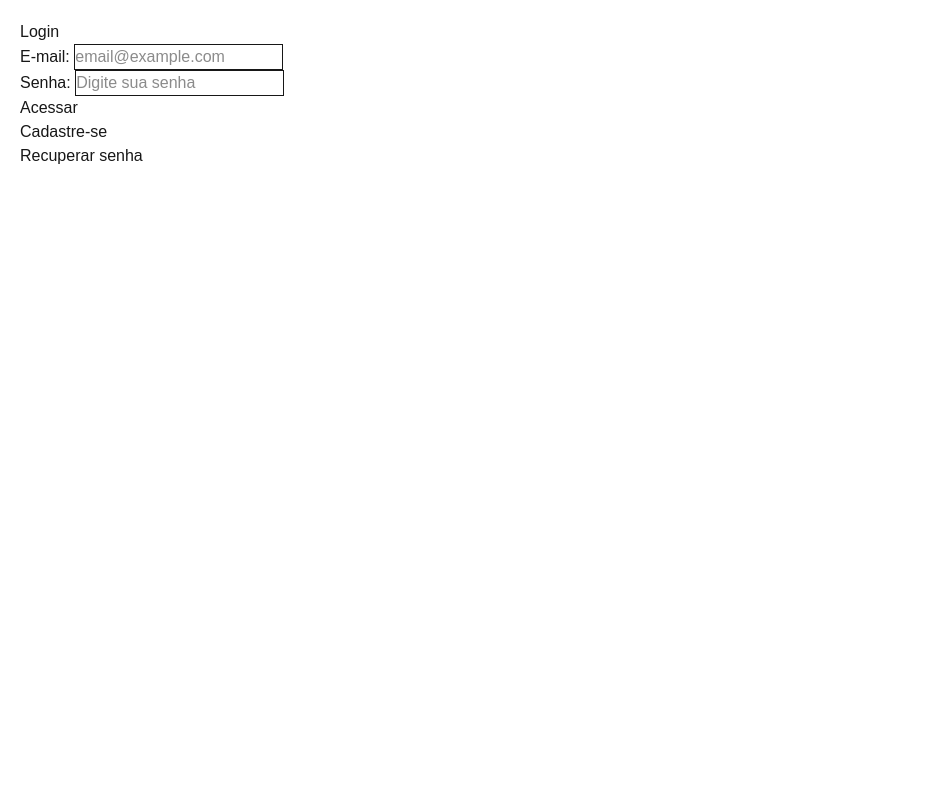
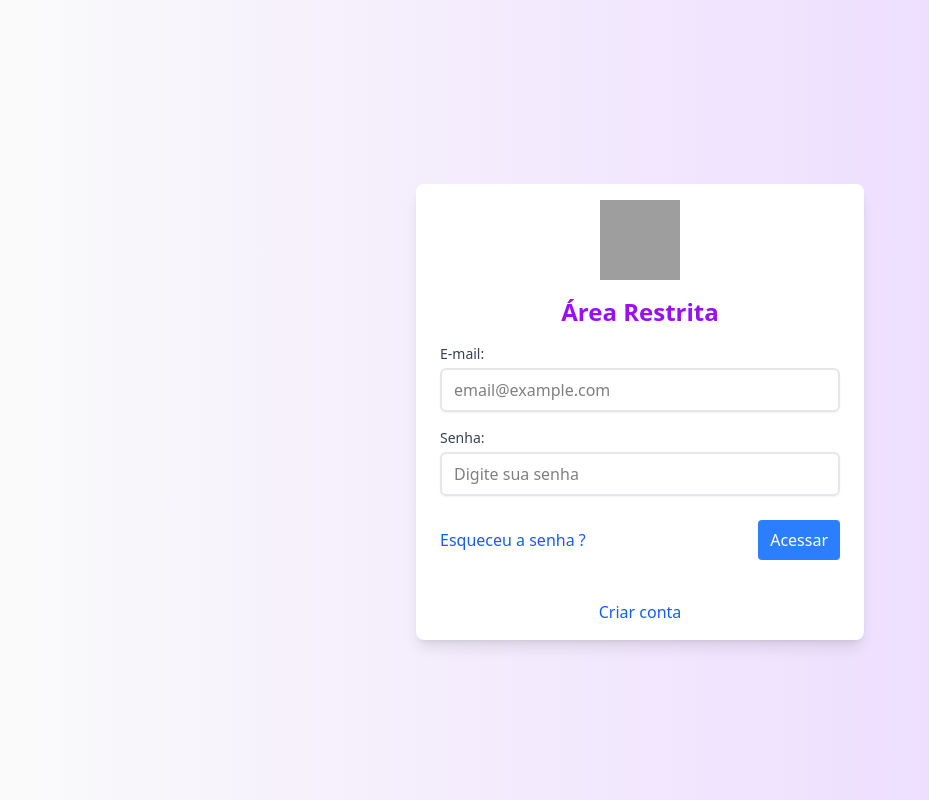
Before and after one commit to CamiPeroto/adm-react, a Next.js app: page /login in a window 1280 px wide. Shown: the whole page, without its empty margins (0-929 px from the left). Built offline with nearby package versions, Linux system fonts and the light colour scheme; grey boxes are pictures that could not be loaded.

Commit message:
Criando as interfaces de autenticação e os componentes de alerta e carregamento

```diff
--- /dev/null
+++ b/src/app/components/AlertMessage/index.tsx
@@ -0,0 +1,16 @@
+//importar os hooks do react para o estado useState
+import React from "react";
+
+interface AlertMessageProps{
+    type: "success" | "error";
+    message: string | null
+}
+
+export default function AlertMessage( {type, message}: AlertMessageProps ){
+    if(!message) return null;
+    return(
+        <p className={`alert-${type=== "success" ? "success" : "danger"}`}>
+        {message}
+         </p>
+    )
+}
--- /dev/null
+++ b/src/app/components/LoadingSpinner/index.tsx
@@ -0,0 +1,14 @@
+"use client";
+//importar os hooks do react para o estado useState
+import React from "react";
+
+const LoadingSpinner = () => {
+    return(
+        <div className="fixed inset-0  bg-black opacity-10 z-50 flex justify-center items-center">
+            <div className="w-16 h-16 border-t-4  border-fuchsia-200 border-solid rounded-full animate-spin">
+            </div>
+        </div>
+    );
+}
+
+export default LoadingSpinner;
--- a/src/app/globals.css
+++ b/src/app/globals.css
@@ -1,28 +1,79 @@
 @import "tailwindcss";
 
-:root {
-  --background: #ffffff;
-  --foreground: #171717;
+@layer components {
+/* Inicio Login */
+.bg-login {
+  @apply bg-gradient-to-r from-neutral-50 to-purple-200 min-h-screen flex flex-col justify-center items-center;
 }
-
-@theme inline {
-  --color-background: var(--background);
-  --color-foreground: var(--foreground);
-  --font-sans: var(--font-geist-sans);
-  --font-mono: var(--font-geist-mono);
+.card-login {
+  @apply mt-6 w-full overflow-hidden bg-white px-6 py-4 shadow-lg sm:max-w-md sm:rounded-lg;
 }
-
-@media (prefers-color-scheme: dark) {
-  :root {
-    --background: #0a0a0a;
-    --foreground: #ededed;
-  }
+.logo-wrapper-login {
+  @apply flex justify-center mb-4;
 }
-
-body {
-  background: var(--background);
-  color: var(--foreground);
-  font-family: Arial, Helvetica, sans-serif;
-  padding: 20px;
-
+.logo-login {
+  @apply h-20 w-20;
 }
+.title-login {
+  @apply text-2xl font-bold text-center text-purple-600;
+}
+.form-group-login {
+  @apply mt-4;
+}
+.form-label-login {
+  @apply block text-sm font-medium text-gray-700;
+}
+.form-input-login {
+  @apply mt-1 block w-full rounded-md border-2 border-gray-200 shadow-xs focus:border-violet-300 focus:ring focus:ring-violet-400 focus:outline-none px-3 py-2;
+}
+.btn-group-login {
+  @apply mt-6 flex items-center justify-between;
+}
+.ref-login {
+  @apply mt-10 flex items-center justify-center;
+}
+.link-login {
+  @apply text-base  text-blue-600 hover:underline;
+}
+/* Fim Login */
+ /* Inicio Botões  */
+ .btn-primary {
+  @apply bg-blue-500 text-white text-sm px-2 py-1 rounded hover:bg-gray-400 transition-colors cursor-pointer;
+}
+.btn-primary-md{
+  @apply bg-blue-500 text-white text-base px-3 py-2 rounded hover:bg-gray-400 transition-colors cursor-pointer;
+}
+.btn-info {
+  @apply bg-cyan-500 text-white text-sm px-2 py-1 rounded hover:bg-gray-400 transition-colors cursor-pointer;
+}
+.btn-success {
+  @apply bg-green-600 text-white text-sm px-2 py-1 rounded hover:bg-gray-400 transition-colors cursor-pointer;
+}
+.btn-warning {
+  @apply bg-yellow-600 text-white text-sm px-2 py-1 rounded hover:bg-gray-400 transition-colors cursor-pointer;
+}
+.btn-danger {
+  @apply bg-red-700 text-white text-sm px-2 py-1 rounded hover:bg-gray-400 transition-colors cursor-pointer;
+}
+.align-icon-btn{
+  @apply flex items-center space-x-1
+}
+/* Fim Botões  */
+ /* Inicio Alertas  */
+ .alert-primary{
+  @apply p-3 my-3 text-sm text-blue-900 rounded-lg bg-blue-100 border border-blue-200;
+}
+.alert-info{
+  @apply p-3 my-3 text-sm text-purple-800 rounded-lg bg-purple-100 border border-purple-200;
+}
+.alert-success{
+  @apply p-3 my-3 text-sm text-green-900 rounded-lg bg-green-100 border border-green-200;
+}
+.alert-warning{
+  @apply p-3 my-3 text-sm text-yellow-900 rounded-lg bg-yellow-100 border border-yellow-200;
+}
+.alert-danger{
+  @apply p-3 my-3 text-sm text-red-900 rounded-lg bg-red-100 border border-red-200;
+}
+/* Fim Alertas  */
+}
--- a/src/app/login/page.tsx
+++ b/src/app/login/page.tsx
@@ -1,26 +1,23 @@
 "use client";
-import { useState, useEffect } from "react";//importar hooks para usar UseState
+import { useState, useEffect } from "react"; //importar hooks para usar UseState
 //importa hooks para manipular a navegação do usuário
 import { useRouter } from "next/navigation";
 //adaptador para conectar o react-hook-form com bibliotecas de validação yup
-import { yupResolver } from '@hookform/resolvers/yup';
+import { yupResolver } from "@hookform/resolvers/yup";
 import { useForm } from "react-hook-form";
-import * as yup from 'yup';
+import * as yup from "yup";
 import instance from "@/service/api";
 import Link from "next/link";
+import LoadingSpinner from "../components/LoadingSpinner";
+import AlertMessage from "../components/AlertMessage";
 
 //esquema de validação com yup
 const schema = yup.object().shape({
-email: yup
-.string()
-.email( "E-mail inválido!")
-.required("O campo email é obrigatório!"),
-password: yup
-.string()
-.required("A senha é obrigatória!")
+  email: yup.string().email("E-mail inválido!").required("O campo email é obrigatório!"),
+  password: yup.string().required("A senha é obrigatória!"),
 });
 
-export default function LoginPage(){
+export default function LoginPage() {
   //instaciar o objeto router para redirecionamentos
   const router = useRouter();
   //Apresentar o carregamento
@@ -31,8 +28,13 @@ export default function LoginPage(){
   const [success, setSuccess] = useState<string | null>(null);
 
   //iniciar o formulário com as validações
-    const {register, handleSubmit, formState: {errors}, reset} = useForm({
-        resolver:yupResolver(schema),
+  const {
+    register,
+    handleSubmit,
+    formState: { errors },
+    reset,
+  } = useForm({
+    resolver: yupResolver(schema),
   });
 
   //Função para enviar os dados para a API validar
@@ -44,7 +46,7 @@ export default function LoginPage(){
     //limpa o sucesso anterior
     setSuccess(null);
 
-    try{
+    try {
       //fazer a requisição pra api e enviar os dados
       const response = await instance.post("/", data);
       //exibir mensagem de sucesso
@@ -55,28 +57,26 @@ export default function LoginPage(){
 
       //redirecionar para o dashboard
       router.push("/dashboard");
-
-    }catch(error: any){
+    } catch (error: any) {
       //verifica se o erro contem mensagens de validação
-        if(error.response && error.response.data && error.response.data.message){
+      if (error.response && error.response.data && error.response.data.message) {
         //exibe mensagens de erro se for um array
-            if(Array.isArray(error.response.data.message)){
+        if (Array.isArray(error.response.data.message)) {
           setError(error.response.data.message.join(" - "));
-            }else{
+        } else {
           //exibe uma unica mensagem de erro
           setError(error.response.data.message);
         }
-        }else{
+      } else {
         setError("Erro ao realizar login. Tente novamente");
       }
-    }finally{
+    } finally {
       //termina o carregamento
       setLoading(false);
     }
-}
+  };
   // Hook para buscar os dados na primeira renderização
   useEffect(() => {
-
     // Recuperar a mensagem de sucesso salva no sessionStorage
     const successMessage = sessionStorage.getItem("successMessage");
 
@@ -98,54 +98,62 @@ export default function LoginPage(){
       // Remover para evitar duplicação
       sessionStorage.removeItem("errorMessage");
     }
+  }, []);
+  return (
+    <div className="bg-login">
+      <div className="card-login">
+        <div className="logo-wrapper-login">
+          <a href="/">
+            <img src="/images/logo.ico" alt="Loogo" className="logo-login" />
+          </a>
+        </div>
+        <h1 className="title-login">Área Restrita</h1>
 
-    }, []);
-    return(
-        <div>
-                <h1>Login</h1>
         {/* exibir mensagem de carregamento */}
-                {loading && <p>Carregando...</p>}
+        {loading && <LoadingSpinner/>}
+
         {/* exibir erro, se houver */}
-                {error && <p style ={{color: "#f00"}}>{error}</p>}
+        <AlertMessage type="error" message={error}/>
+        {/* {error && <p className="alert-danger">{error}</p>} */}
         {/* exibir sucesso, se houver */}
-                {success && <p style ={{color: "#086"}}>{success}</p>}
+        {/* {success && <p className="alert-success">{success}</p>} */}
+        <AlertMessage type="success" message={success}/>
 
-                <form onSubmit={handleSubmit(onSubmit)}>
-                    <div>
-                        <label htmlFor="email">E-mail: </label>
-                        <input
-                            type="text"
-                            id="email"
-                            placeholder="email@example.com"
-                            {...register('email')}
-                            className="border"
-                        />
+        <form onSubmit={handleSubmit(onSubmit)} className="mt-4">
+          <div className="form-group-login">
+            <label htmlFor="email" className="form-label-login">
+              E-mail:{" "}
+            </label>
+            <input type="text" id="email" placeholder="email@example.com" {...register("email")} className="form-input-login" />
             {/* exibe o erro de validação do campo */}
-                        {errors.email && <p style ={{color: "#f00"}}>{errors.email.message}</p>}
+            {errors.email &&  <AlertMessage type="error" message={errors.email.message ?? null}/>}
           </div>
-                     <div>
-                        <label htmlFor="password">Senha: </label>
-                        <input
-                            type="password"
-                            id="password"
-                            placeholder="Digite sua senha"
-                            {...register('password')}
-                            className="border"
-                        />
+          <div className="form-group-login">
+            <label htmlFor="password" className="form-label-login">
+              Senha:{" "}
+            </label>
+            <input type="password" id="password" placeholder="Digite sua senha" {...register("password")} className="form-input-login" />
+
             {/* exibe o erro de validação do campo */}
-                        {errors.password && <p style ={{color: "#f00"}}>{errors.password.message}</p>}
+            {errors.password &&  <AlertMessage type="error" message={errors.password.message ?? null}/>}
           </div>
-                     <button type="submit" disabled ={loading}>
+
+          <div className="btn-group-login">
+            <Link href="/recover-password" className="link-login">
+              Esqueceu a senha ?
+            </Link>
+            <button type="submit" className="btn-primary-md" disabled={loading}>
               {loading ? "Acessando..." : "Acessar"}
             </button>
-                     <ul>
-                          <li> <a href="/sign-up">Cadastre-se</a></li>
-                     </ul>
-                     <ul>
-                          <li> <a href="/recover-password">Recuperar senha</a></li>
-                     </ul>
+          </div>
+
+          <div className="ref-login">
+            <Link href="/sign-up" className="link-login">
+              Criar conta
+            </Link>
+          </div>
         </form>
       </div>
-    )
-
+    </div>
+  );
 }
--- a/src/app/recover-password/page.tsx
+++ b/src/app/recover-password/page.tsx
@@ -22,6 +22,8 @@ import instance from "@/service/api";
 
 // Importar o componente para criar link
 import Link from "next/link";
+import LoadingSpinner from "../components/LoadingSpinner";
+import AlertMessage from "../components/AlertMessage";
 
 // Esquema de validação com Yup
 const schema = yup.object().shape({
@@ -100,38 +102,44 @@ export default function RecoverPassword() {
     }
 
     return (
-        <div>
-
-            <h1>Recuperar Senha</h1>
+        <div className="bg-login">
+            <div className="card-login">
+                 <div className="logo-wrapper-login">
+                    <a href="/">
+                     <img src="/images/logo.ico" alt="Loogo" className="logo-login" />
+                     </a>
+                 </div>
+            <h1 className="title-login">Recuperar Senha</h1>
 
             {/* Exibir o carregando */}
-            {loading && <p>Carregando...</p>}
-            {/* Exibe mensagem de erro */}
-            {error && <p style={{ color: "#f00" }}>{error}</p>}
+            {loading && <LoadingSpinner/>}
+            <AlertMessage type="error" message={error}/>
             {/* Exibe mensagem de sucesso */}
-            {success && <p style={{ color: "#086" }}>{success}</p>}
+            <AlertMessage type="success" message={success}/>
 
-            <form onSubmit={handleSubmit(onSubmit)}>
-                <div>
-                <label htmlFor="email">E-mail: </label>
+            <form onSubmit={handleSubmit(onSubmit)} className="mt-4">
+                <div className="form-group-login">
+                <label htmlFor="email" className="form-label-login">E-mail: </label>
                     <input
                         type="email"
                         id="email"
-                        placeholder="Melhor e-mail"
+                        placeholder="Digite seu e-mail cadastrado"
                         {...register('email')}
-                        className="border"
+                        className="form-input-login"
                     /><br />
                     {/* Exibe o erro de validação do campo */}
-                    {errors.email && <p style={{ color: "#f00" }}>{errors.email.message}</p>}
+                    {errors.email &&  <AlertMessage type="error" message={errors.email.message ?? null}/>}
 
                 </div>
-                <button type="submit" disabled={loading}>
-                    {loading ? "Enviando..." : "Recuperar"}
-                </button>
-            </form>
-
-            <Link href="/login">Login</Link>
-
-        </div>
+                <div className="btn-group-login">
+                    <Link href="login" className="link-login">Login</Link>
+                    <button type="submit" className="btn-primary-md">Recuperar</button>
+                </div>
+                <div className="ref-login">
+                    <Link href="sign-up" className="link-login">Criar conta</Link>
+                </div>
+        </form>
+    </div>
+</div>
     )
 }
--- a/src/app/recover-password/update-password/page.tsx
+++ b/src/app/recover-password/update-password/page.tsx
@@ -22,6 +22,8 @@ import instance from "@/service/api";
 
 // Importar o componente para criar link
 import Link from "next/link";
+import LoadingSpinner from "@/app/components/LoadingSpinner";
+import AlertMessage from "@/app/components/AlertMessage";
 
 // Esquema de validação com Yup
 const schema = yup.object().shape({
@@ -160,38 +162,42 @@ export default function UpdatePassword() {
     }, []);
 
     return (
-        <div>
-
-            <h1>Recuperar Senha</h1>
+        <div className="bg-login">
+            <div className="card-login">
+                 <div className="logo-wrapper-login">
+                    <a href="/">
+                     <img src="/images/logo.ico" alt="Loogo" className="logo-login" />
+                     </a>
+                 </div>
+            <h1 className="title-login">Recuperar Senha</h1>
 
             {/* Exibir o carregando */}
-            {loading && <p>Carregando...</p>}
+            {loading && <LoadingSpinner/>}
+
             {/* Exibe mensagem de erro */}
-            {error && <p style={{ color: "#f00" }}>{error}</p>}
+            <AlertMessage type="error" message={error}/>
             {/* Exibe mensagem de sucesso */}
-            {success && <p style={{ color: "#086" }}>{success}</p>}
+            <AlertMessage type="success" message={success}/>
 
-            <form onSubmit={handleSubmit(onSubmit)}>
-                <div>
-                    <label htmlFor="password">Senha: </label>
+            <form onSubmit={handleSubmit(onSubmit)} className="mt-4">
+                <div className="form-group-login">
+                    <label htmlFor="password" className="form-label-login"> Nova Senha: </label>
                     <input
                         type="password"
                         id="password"
                         placeholder="Senha com mínimo 6 caracteres"
                         {...register('password')}
-                        className="border"
+                        className="form-input-login"
                     /><br />
-                    {/* Exibe o erro de validação do campo */}
-                    {errors.password && <p style={{ color: "#f00" }}>{errors.password.message}</p>}
+                    {errors.password &&  <AlertMessage type="error" message={errors.password.message ?? null}/>}
 
                 </div>
-                <button type="submit" disabled={loading}>
-                    {loading ? "Enviando..." : "Atualizar"}
-                </button>
+                <div className="btn-group-login">
+                    <Link href="/login" className="link-login">Login</Link>
+                    <button type="submit" className="btn-primary-md" disabled={loading}> {loading ? "Enviando..." : "Atualizar"}</button>
+                </div>
             </form>
-
-            <Link href="/login">Login</Link>
-
         </div>
+    </div>
     )
 }
--- a/src/app/sign-up/page.tsx
+++ b/src/app/sign-up/page.tsx
@@ -8,6 +8,8 @@ import { useForm } from "react-hook-form";
 import * as yup from 'yup';
 import instance from "@/service/api";
 import Link from "next/link";
+import LoadingSpinner from "../components/LoadingSpinner";
+import AlertMessage from "../components/AlertMessage";
 
 //esquema de validação com yup
 const schema = yup.object().shape({
@@ -75,56 +77,69 @@ export default function signUpPage(){
     }
 }
     return(
-        <div>
-                <h1>Cadastrar</h1>
+        <div className="bg-login">
+            <div className="card-login">
+                  <div className="logo-wrapper-login">
+                    <Link href="/">
+                        <img src="/images/logo.ico" alt="Loogo" className="logo-login" />
+                    </Link>
+        </div>
+        <h1 className="title-login">Novo Usuário</h1>
+
                 {/* exibir mensagem de carregamento */}
-                {loading && <p>Carregando...</p>}
+                {loading && <LoadingSpinner/>}
                 {/* exibir erro, se houver */}
-                {error && <p style ={{color: "#f00"}}>{error}</p>}
+                {/* {error && <p className="alert-danger">{error}</p>} */}
+                 <AlertMessage type="error" message={error}/>
                 {/* exibir sucesso, se houver */}
-                {success && <p style ={{color: "#086"}}>{success}</p>}
+                {/* {success && <p className="alert-success">{success}</p>} */}
+                 <AlertMessage type="success" message={success}/>
 
-                <form onSubmit={handleSubmit(onSubmit)}>
-                <div>
-                        <label htmlFor="name">Nome: </label>
+                <form onSubmit={handleSubmit(onSubmit)} className="mt-4">
+                <div className="form-group-login">
+                        <label htmlFor="name" className="form-label-login">Nome: </label>
                         <input
                             type="text"
                             id="name"
                             placeholder="Digite seu nome"
                             {...register('name')}
-                            className="border"
+                            className="form-input-login"
                         />
                         {/* exibe o erro de validação do campo */}
-                        {errors.name && <p style ={{color: "#f00"}}>{errors.name.message}</p>}
+                        {errors.name &&  <AlertMessage type="error" message={errors.name.message ?? null}/>}
                      </div>
-                    <div>
-                        <label htmlFor="email">E-mail: </label>
+                    <div className="form-group-login">
+                        <label htmlFor="email" className="form-label-login">E-mail: </label>
                         <input
                             type="text"
                             id="email"
                             placeholder="email@example.com"
                             {...register('email')}
-                            className="border"
+                            className="form-input-login"
                         />
                         {/* exibe o erro de validação do campo */}
-                        {errors.email && <p style ={{color: "#f00"}}>{errors.email.message}</p>}
+                        {errors.email &&  <AlertMessage type="error" message={errors.email.message ?? null}/>}
                      </div>
-                     <div>
-                        <label htmlFor="password">Senha: </label>
+                     <div className="form-group-login">
+                        <label htmlFor="password" className="form-label-login">Senha: </label>
                         <input
                             type="password"
                             id="password"
                             placeholder="Digite sua senha"
                             {...register('password')}
-                            className="border"
+                            className="form-input-login"
                         />
                         {/* exibe o erro de validação do campo */}
-                        {errors.password && <p style ={{color: "#f00"}}>{errors.password.message}</p>}
+                        {errors.password &&  <AlertMessage type="error" message={errors.password.message ?? null}/>}
                      </div>
-                     <button type="submit" disabled ={loading}>
-                         {loading ? "Acessando..." : "Acessar"}
-                     </button>
+                     <div className="btn-group-login">
+                        <Link href="login" className="link-login"> Login </Link>
+                        <button type="submit" className="btn-primary-md" disabled={loading}>
+                        {loading ? "Cadastrando..." : "Cadastrar"}
+                        </button>
+                     </div>
                 </form>
+             </div>
         </div>
     )
 
```
Also changed, not shown: 1 other file (tests, documents, lock files or other folders). Lines whose indentation alone changed are shown as unchanged.
